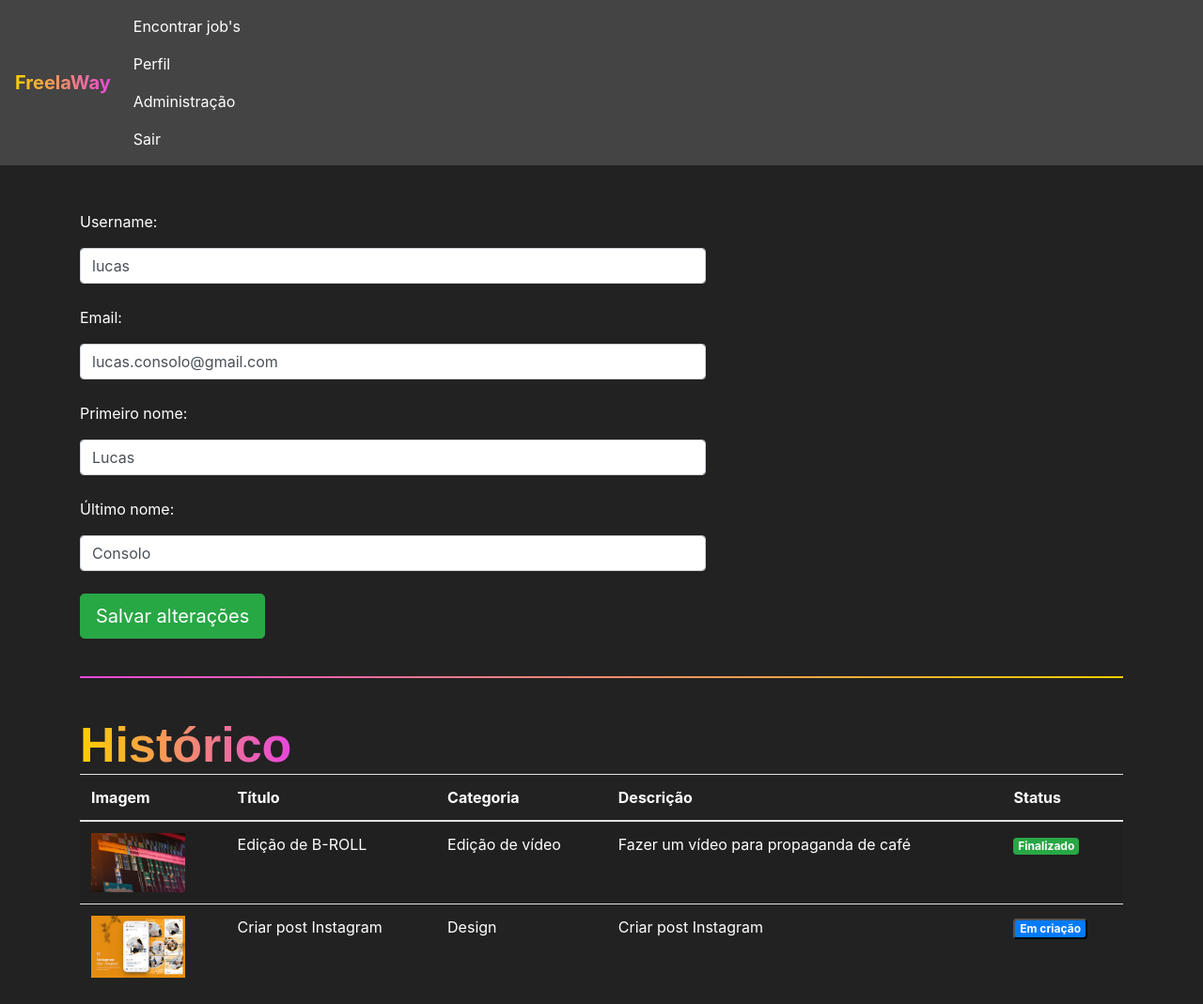
After one commit to Consolucas/PYSTACKWEEK_freelaway, a Django app: page /jobs/perfil/ in a window 1280 px wide. The commit adds this page. Shown: the whole page at 94% size. Run offline with Django 4.2, Linux system fonts and the light colour scheme; a user stored in the database is signed in; data comes from the database, SQL or seed files in the repository; both versions use the stored data as it was after the commit.

Commit message:
last class and project completion

```diff
--- a/autenticacao/views.py
+++ b/autenticacao/views.py
@@ -11,7 +11,7 @@ from django.contrib import auth
 def cadastro(request):
     if request.method == "GET":
         if request.user.is_authenticated:
-            return redirect('/plataforma')
+            return redirect('/jobs/encontrar_jobs')
         return render(request, 'cadastro.html')
     elif request.method == "POST":
         username = request.POST.get('username')
@@ -48,7 +48,7 @@ def cadastro(request):
 def logar(request):
     if request.method == "GET":
         if request.user.is_authenticated:
-            return redirect('/plataforma')
+            return redirect('/jobs/encontrar_jobs')
         return render(request, 'logar.html')
     elif request.method == "POST":
         username = request.POST.get('username')
@@ -62,7 +62,7 @@ def logar(request):
 
         else:
             auth.login(request, usuario)
-            return redirect('/plataforma')
+            return redirect('/jobs/encontrar_jobs')
 
 
 def sair(request):
--- a/jobs/models.py
+++ b/jobs/models.py
@@ -24,8 +24,8 @@ class Jobs(models.Model):
     referencias = models.ManyToManyField(Referencias)
     profissional = models.ForeignKey(User, on_delete=models.DO_NOTHING, null=True, blank=True)
     reservado = models.BooleanField(default=False)
-    status = models.CharField(max_length=2,choices=status_choices, default='AA')
-
+    status = models.CharField(max_length=2,choices=status_choices, default='C')
+    arquivo_final = models.FileField(null=True)
 
     def __str__(self) -> str:
         return self.titulo
--- /dev/null
+++ b/jobs/templates/perfil.html
@@ -0,0 +1,131 @@
+{% extends 'base.html' %}
+{% load static %}
+
+
+{% block 'head' %}
+		<link rel="stylesheet" href="{% static 'jobs/css/encontrar_jobs.css' %}">
+        <link rel="stylesheet" href="{% static 'jobs/css/perfil.css' %}">
+{% endblock %}
+
+
+{% block 'body' %}
+    <br>
+    <br>
+    <div class="container">
+        {% if messages %}
+            {% for message in messages %}
+                <div class="alert {{message.tags}}">
+                    {{message}}
+                </div>
+            {% endfor %}
+        {% endif %}
+        <div style="width: 60%">
+            <form action="{% url 'perfil' %}" method="POST">{% csrf_token %}
+                <p>Username:</p>
+                <input type="text" class="form-control" value="{{user.username}}" name="username">
+                <br>
+                <p>Email:</p>
+                <input type="email" class="form-control" value="{{user.email}}" name="email">
+                <br>
+                <p>Primeiro nome:</p>
+                <input type="text" class="form-control" value="{{user.first_name}}" name="primeiro_nome">
+                <br>
+                <p>Último nome:</p>
+                <input type="text" class="form-control" value="{{user.last_name}}" name="ultimo_nome">
+                <br>
+                <input type="submit" class="btn btn-success btn-lg" value="Salvar alterações">
+            </form>
+        </div>
+        <br>
+        <hr class="borda-degrade">
+        <br>
+        <h4 class="titulo">Histórico</h4>
+
+        <table style="background-color: #222; color: white;" class="table table-striped">
+            <thead>
+                <tr>
+                <th scope="col">Imagem</th>
+                <th scope="col">Título</th>
+                <th scope="col">Categoria</th>
+                <th scope="col">Descrição</th>
+                <th scope="col">Status</th>
+                </tr>
+            </thead>
+            <tbody>
+                {% for job in jobs %}
+                    <tr>
+                        <th scope="row"><img width="100px" src="{{job.referencias.all.0}}"></th>
+                        <td>{{job.titulo}}</td>
+                        <td>{% if job.categoria == 'D'%}
+                                Design
+                                {% else %}
+                                    Edição de vídeo
+                            {% endif%}
+                        </td>
+                        <td>{{job.descricao}}</td>
+                        <td>
+                            {% if job.status == 'AA'%}
+                            <span class="badge badge-info">Aguardando aprovação</span>
+                            {% elif job.status == 'C' %}
+                            <button class="badge badge-primary" data-toggle="modal" data-target="#modal-job-{{job.id}}">Em criação</button>
+
+                            {% else %}
+                                <span class="badge badge-success">Finalizado</span>
+                            {% endif %}
+                        </td>
+                    </tr>
+                {% endfor %}
+
+            </tbody>
+        </table>
+
+        {% for job in jobs %}
+            {% if job.status == "C"%}
+                <div class="modal fade" id="modal-job-{{job.id}}" tabindex="-1" role="dialog" aria-labelledby="exampleModalLabel" aria-hidden="true">
+                    <div class="modal-dialog" role="document">
+                        <div style="background-color: #333;" class="modal-content">
+                            <div class="modal-header">
+                                <h5 style="font-size: 30px" class="modal-title titulo" id="exampleModalLabel">JOB:</h5>
+                                <button type="button" class="close" data-dismiss="modal" aria-label="Close">
+                                <span aria-hidden="true">&times;</span>
+                                </button>
+                            </div>
+
+                            <div class="modal-body">
+                                <h4 class="titulo-job">{{job.titulo}}</h4>
+                                <br>
+                                <h6 class="titulo-body">Status:</h6>
+
+                                {% if job.status == 'AA'%}
+                                <span class="badge badge-info">Aguardando aprovação</span>
+                                {% elif job.status == 'C' %}
+                                    <a class="badge badge-primary">Em criação</a>
+
+                                {% else %}
+                                    <span class="badge badge-success">Finalizado</span>
+                                {% endif %}
+
+                                <h6 class="titulo-body">Prazo máximo para entrega:</h6>
+                                <p>{{job.prazo_entrega}}</p>
+
+                                <hr style="border-color: yellow">
+                                <form action="{% url 'enviar_projeto' %}" method="POST" enctype="multipart/form-data"> {% csrf_token %}
+
+                                    <input type="file" class="form-control" placeholder="Enviar arquivos" name="file">
+                                    <input type="hidden" value="{{job.id}}" name="id">
+                                    <br>
+                                    <input type="submit" value="Enviar" class="btn btn-success btn-lg">
+
+                                </form>
+
+                            </div>
+
+                        </div>
+                    </div>
+                </div>
+            {% endif %}
+        {% endfor %}
+
+    </div>
+
+{% endblock %}
--- a/jobs/urls.py
+++ b/jobs/urls.py
@@ -2,5 +2,8 @@ from django.urls import path
 from . import views
 
 urlpatterns = [
-    path('encontrar_jobs/', views.encontrar_jobs, name="encontrar_jobs")
+    path('encontrar_jobs/', views.encontrar_jobs, name="encontrar_jobs"),
+    path('aceitar_job/<int:id>/', views.aceitar_job, name="aceitar_job"),
+    path('perfil/', views.perfil, name="perfil"),
+    path('enviar_projeto/', views.enviar_projeto, name="enviar_projeto")
 ]
--- a/jobs/views.py
+++ b/jobs/views.py
@@ -1,8 +1,14 @@
 from datetime import datetime
 from django.http import HttpResponse
-from django.shortcuts import render
+from django.shortcuts import redirect, render
 from .models import Jobs
+from django.contrib.auth.models import User
+from django.contrib import messages
+from django.contrib.messages import constants
+from django.contrib.auth.decorators import login_required
 
+
+@login_required(login_url='/auth/logar')
 def encontrar_jobs(request):
     if request.method == "GET":
         preco_minimo = request.GET.get('preco_minimo')
@@ -45,3 +51,60 @@ def encontrar_jobs(request):
             jobs = Jobs.objects.filter(reservado=False)
 
         return render(request, 'encontrar_jobs.html', {'jobs' : jobs})
+
+
+@login_required(login_url='/auth/logar')
+def aceitar_job(request, id):
+    job = Jobs.objects.get(id=id)
+    job.profissional = request.user
+    job.reservado = True
+    job.save()
+    return redirect('/jobs/encontrar_jobs')
+
+
+@login_required(login_url='/auth/logar')
+def perfil(request):
+    if request.method == "GET":
+        jobs = Jobs.objects.filter(profissional=request.user)
+        return render(request, 'perfil.html', {'jobs': jobs})
+
+    elif request.method == "POST":
+        username = request.POST.get('username')
+        email = request.POST.get('email')
+        primeiro_nome = request.POST.get('primeiro_nome')
+        ultimo_nome = request.POST.get('ultimo_nome')
+
+        usuario = User.objects.filter(username=username).exclude(id=request.user.id)
+
+        if usuario.exists():
+            messages.add_message(request, constants.ERROR, 'Já existe um usuário com esse Username')
+            return redirect('/jobs/perfil')
+
+        usuario = User.objects.filter(email=email).exclude(id=request.user.id)
+
+        if usuario.exists():
+            messages.add_message(request, constants.ERROR, 'Já existe um usuário com esse E-mail')
+            return redirect('/jobs/perfil')
+
+
+        request.user.username = username
+        request.user.email = email
+        request.user.first_name = primeiro_nome
+        request.user.last_name = ultimo_nome
+        request.user.save()
+
+        messages.add_message(request, constants.SUCCESS, 'Dados alterado com sucesso')
+        return redirect('/jobs/perfil')
+
+
+@login_required(login_url='/auth/logar')
+def enviar_projeto(request):
+    arquivo = request.FILES.get('file')
+    id_job = request.POST.get('id')
+
+    job = Jobs.objects.get(id=id_job)
+
+    job.arquivo_final = arquivo
+    job.status = 'AA'
+    job.save()
+    return redirect('/jobs/perfil')
--- a/templates/base.html
+++ b/templates/base.html
@@ -36,7 +36,13 @@
             <div class="collapse navbar-collapse" id="navbarNav">
                 <ul class="navbar-nav">
                     <li class="nav-item active">
-                        <a class="nav-link" href="#">Encontrar job's</a>
+                        <a class="nav-link" href="{% url 'encontrar_jobs' %}">Encontrar job's</a>
+                        <a class="nav-link" href="{% url 'perfil' %}">Perfil</a>
+                        {% if request.user.is_staff%}
+                            <a class="nav-link" href="{% url 'admin:index' %}">Administração</a>
+                        {% endif %}
+                        <a class="nav-link" href="{% url 'sair' %}">Sair</a>
+
                     </li>
                 </ul>
             </div>
--- /dev/null
+++ b/templates/static/jobs/css/perfil.css
@@ -0,0 +1,25 @@
+.fundo{
+
+    background-color: #222;
+    color: white;
+
+}
+
+.borda-degrade{
+    border: 1px solid transparent;
+    border-image: linear-gradient(90deg,rgba(231,71,220,1) 0%,rgba(255,207,0,1) 100%);
+    border-image-slice: 1;
+
+}
+
+.titulo{
+    font-family: Arial, Helvetica, sans-serif;
+    font-weight: bold;
+    font-size: 52px;
+    display: inline;
+    background-image: linear-gradient(90deg, rgba(255,207,0,1) 0%, rgba(231,71,220,1) 100%);
+    background-clip: text;
+    -webkit-background-clip: text;
+    color: transparent;
+    padding-bottom: 10px;
+}
```
Also changed, not shown: jobs/templates/encontrar_jobs.html (+76 -1 lines), db.sqlite3, jobs/migrations/0003_alter_jobs_status.py (added), jobs/migrations/0004_jobs_arquivo_final.py (added), media/broll_ex.jpg (added), media/referencias/ex_thumb1.jpg (added), media/referencias/insta_exemp.jfif (added), 3 other files.
